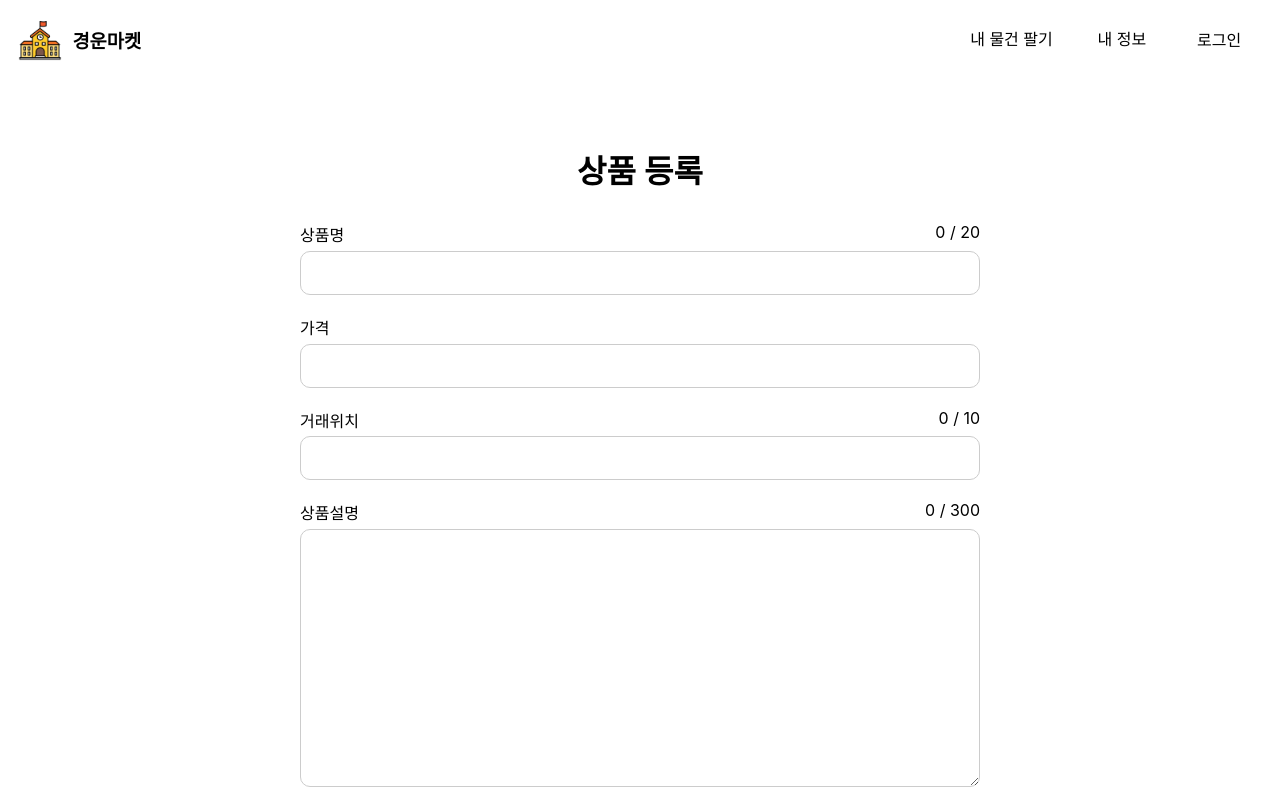
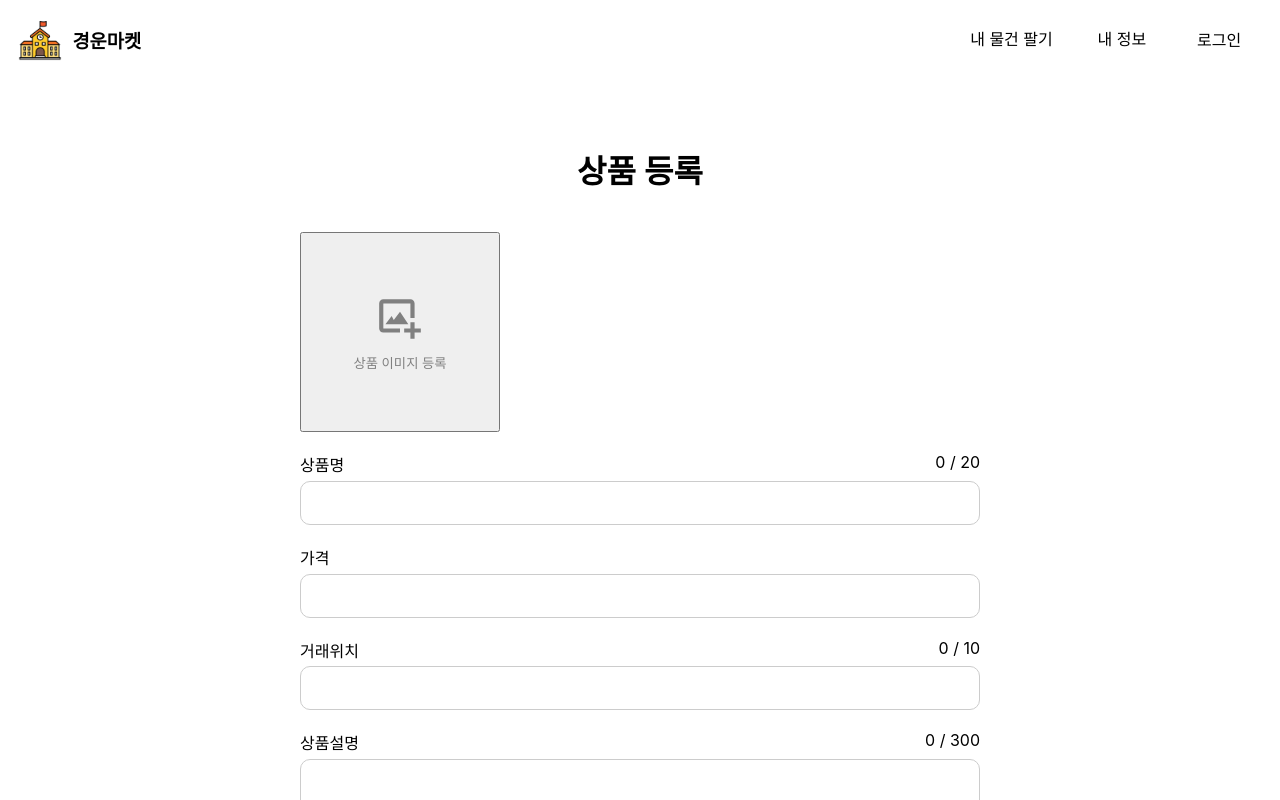
Before and after one commit to phjjj/ikw-market-v2, a React (Create React App) app: page /upload in a window 1280 px wide. Shown: the top 800 px of the page. Built offline with nearby package versions, Linux system fonts and the light colour scheme.

Commit message:
feat-upload: 003. 업로드 이미지 컴포넌트 추가

```diff
--- a/src/pages/upload/Upload.tsx
+++ b/src/pages/upload/Upload.tsx
@@ -61,6 +61,7 @@ function UploadPage() {
         상품 등록
       </Text>
       <UploadForm>
+        <UploadForm.Image />
         {inputList.map((item, index) => (
           <UploadForm.Input
             // eslint-disable-next-line react/no-array-index-key
```
